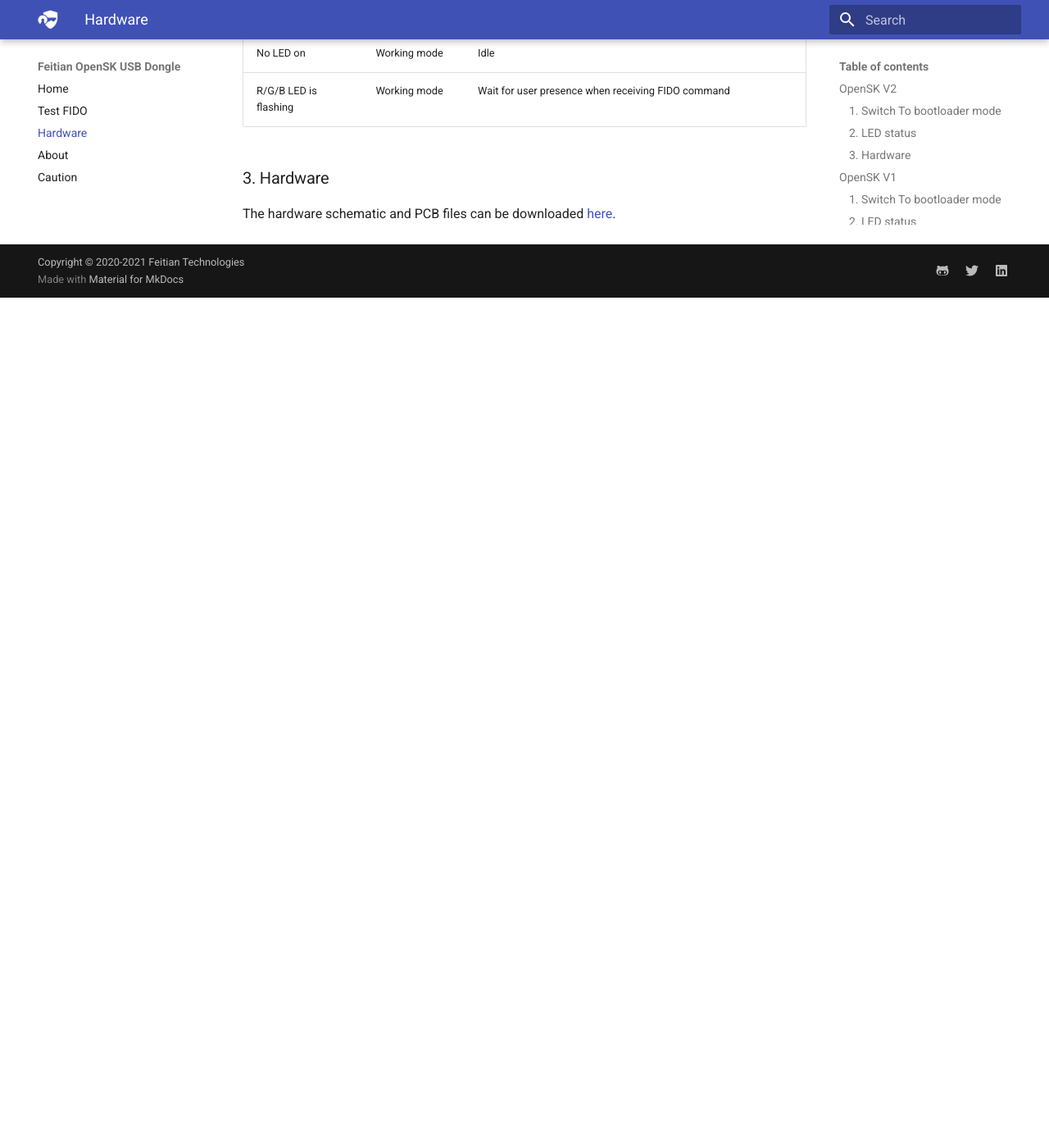
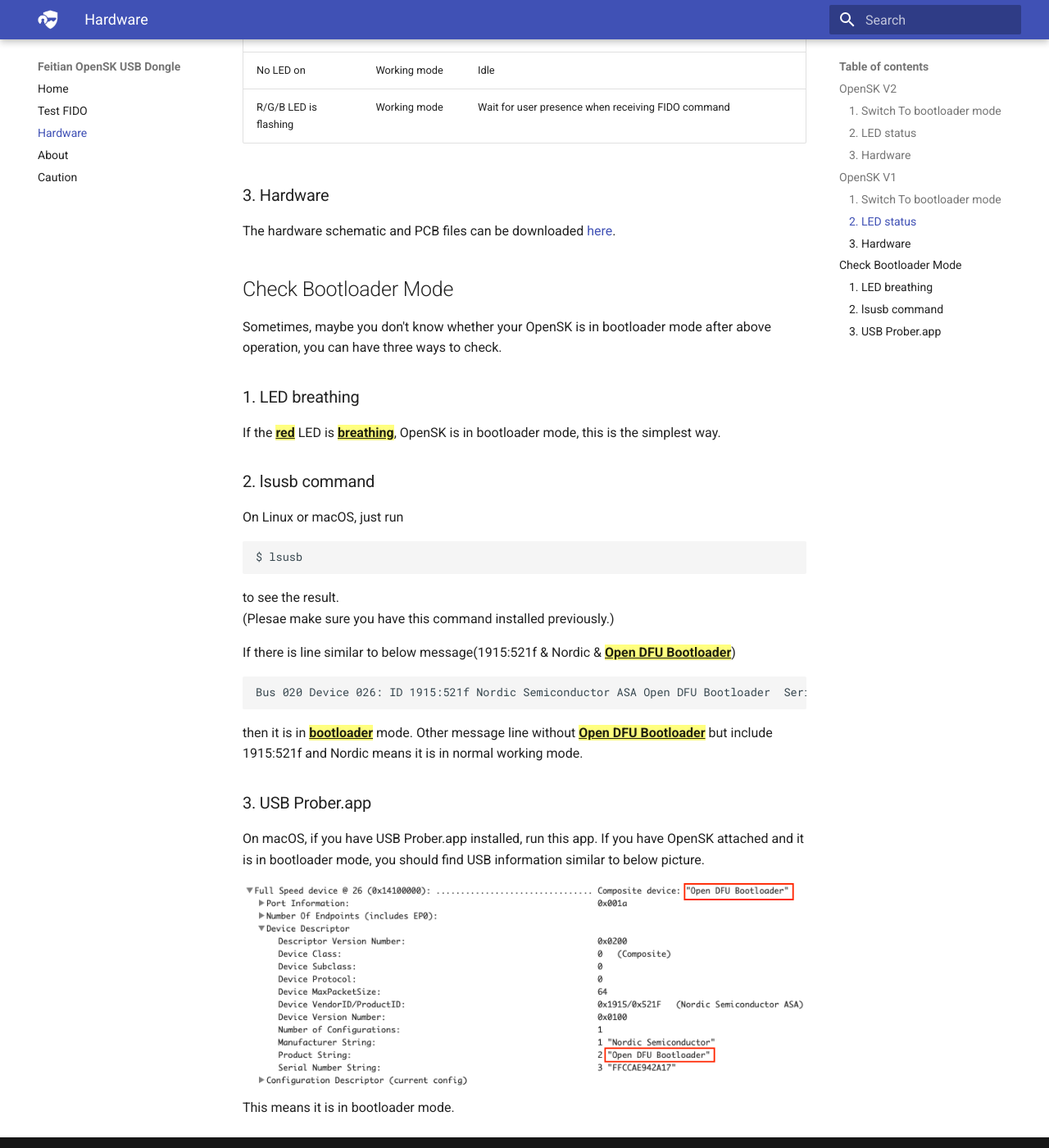
Before and after one commit to FeitianTech/OpenSK_USB, an MkDocs documentation site: the page built from docs/hardware.md, in a window 1280 px wide and 1400 px high, scrolled down 2240 px. Shown: the whole window at 82% size. Built offline with MkDocs 1.6.1 and Material for MkDocs 9.7.7, drawn with Linux system fonts in a browser that asks for light colours; before the commit the page ends 2603 px from its top, so only the background shows below that; some of the changed text lies outside the part shown.

Commit message:
Strengthen the Bootloader mode message.

````diff
--- a/docs/hardware.md
+++ b/docs/hardware.md
@@ -11,14 +11,15 @@ It has a metal housing with only one button in the aft area.
 
 !!! note "NOTE"
     The LED and User button are together. The button material is transparent, so user can see LED light through the button.
+    Since the LED is behind the button, you have to check it from the **aft area** to find it breathing or flashing.
 
 ### 1. Switch To bootloader mode
-After user connects the device to a computer, **push and hold on** the user button for **more than 8** seconds and then release the button. If the red LED is breathing, OpenSK is in bootloader mode.
+After user connects the device to a computer, **push and hold on** the user button for ^^**==more than 10 seconds==**^^ and then ^^**==release==**^^ the button. If the red LED is ^^**==breathing==**^^, OpenSK is in bootloader mode.
 
 ### 2. LED status
 | LED behavior |  Mode type | Trigger Method |
 | :-- | :-- | :-- |
-| Red LED is breathing | bootloader mode | Connect OpenSK to USB port, press the user button for more than 8 seconds and then release the button  |
+| Red LED is ^^**==breathing==**^^ | bootloader mode | Connect OpenSK to USB port, press the user button for more than ^^**==more than 10 seconds==**^^ and then ^^**==release==**^^ the button  |
 | Red LED is flashing | bootloader mode | Flash the firmware |
 | No LED on | Working mode | Idle |
 | R/G/B LED is flashing | Working mode | Wait for user presence when receiving FIDO command |
@@ -48,3 +49,32 @@ After connecting OpenSK to the USB port, please insert a paper clip or a SIM-eje
 
 ### 3. Hardware
 The hardware schematic and PCB files can be downloaded [here](hardware_files/OpenSK_V1.zip).
+
+##Check Bootloader Mode
+Sometimes, maybe you don't know whether your OpenSK is in bootloader mode after above operation, you can
+have three ways to check.
+
+###1. LED breathing
+If the ^^**==red==**^^ LED is ^^**==breathing==**^^, OpenSK is in bootloader mode, this is the simplest way.
+
+###2. lsusb command
+On Linux or macOS, just run
+```
+$ lsusb
+```
+to see the result.
+(Plesae make sure you have this command installed previously.)
+
+If there is line similar to below message(1915:521f & Nordic & ^^**==Open DFU Bootloader==**^^)
+```
+Bus 020 Device 026: ID 1915:521f Nordic Semiconductor ASA Open DFU Bootloader  Serial: FFCCAE942A17
+```
+then it is in ^^**==bootloader==**^^ mode.
+Other message line without ^^**==Open DFU Bootloader==**^^ but include 1915:521f and Nordic means it is in normal working mode.
+
+###3. USB Prober.app
+On macOS, if you have USB Prober.app installed, run this app. If you have OpenSK attached and it is in bootloader mode, you should find USB information similar to below picture.
+
+
+<img alt="OpenSK bootloader mode" src="../images/bootloader_opensk.png" width="900px">
+This means it is in bootloader mode.
````
Also changed, not shown: docs/index.md (+3 -1 lines), docs/images/bootloader_opensk.png (added).
